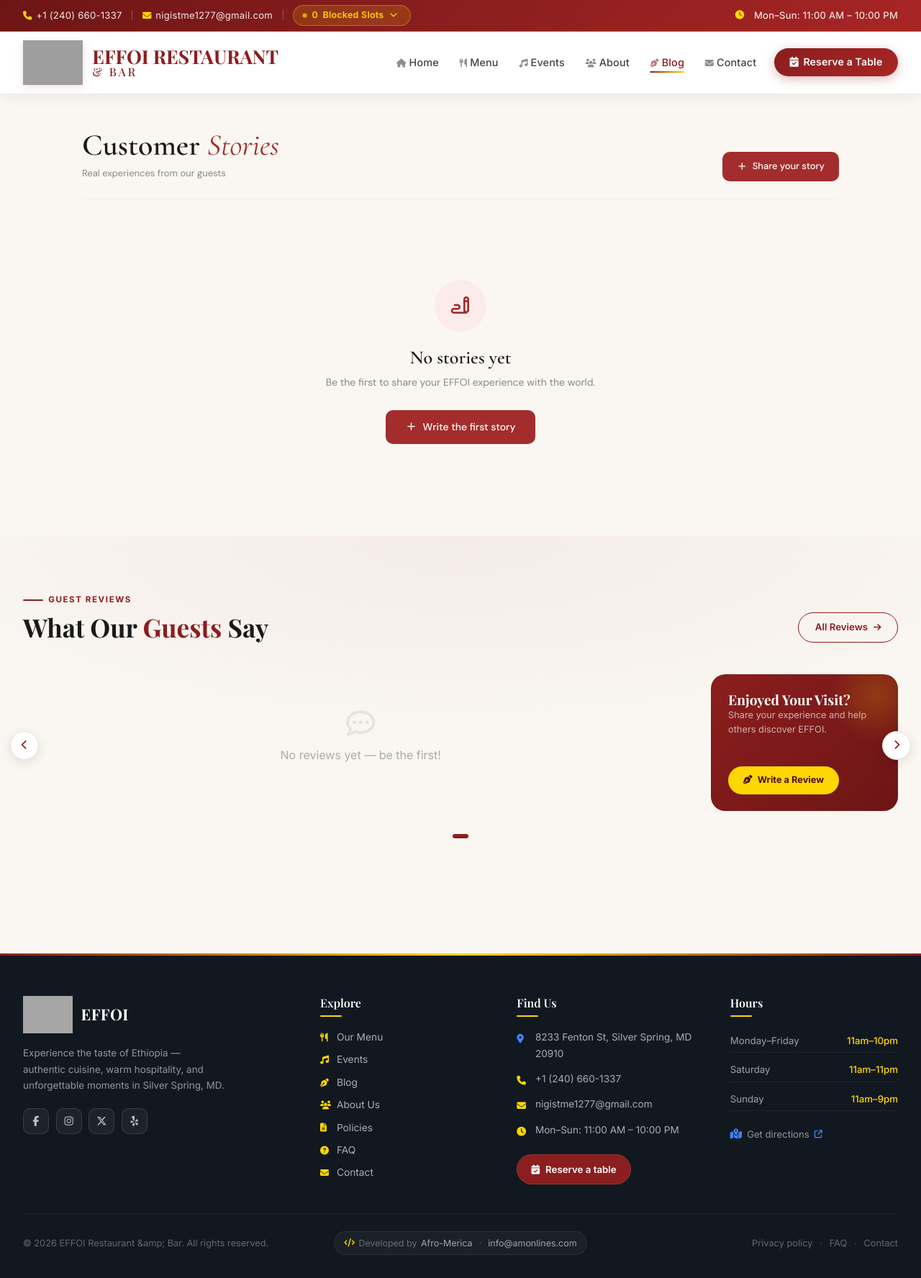
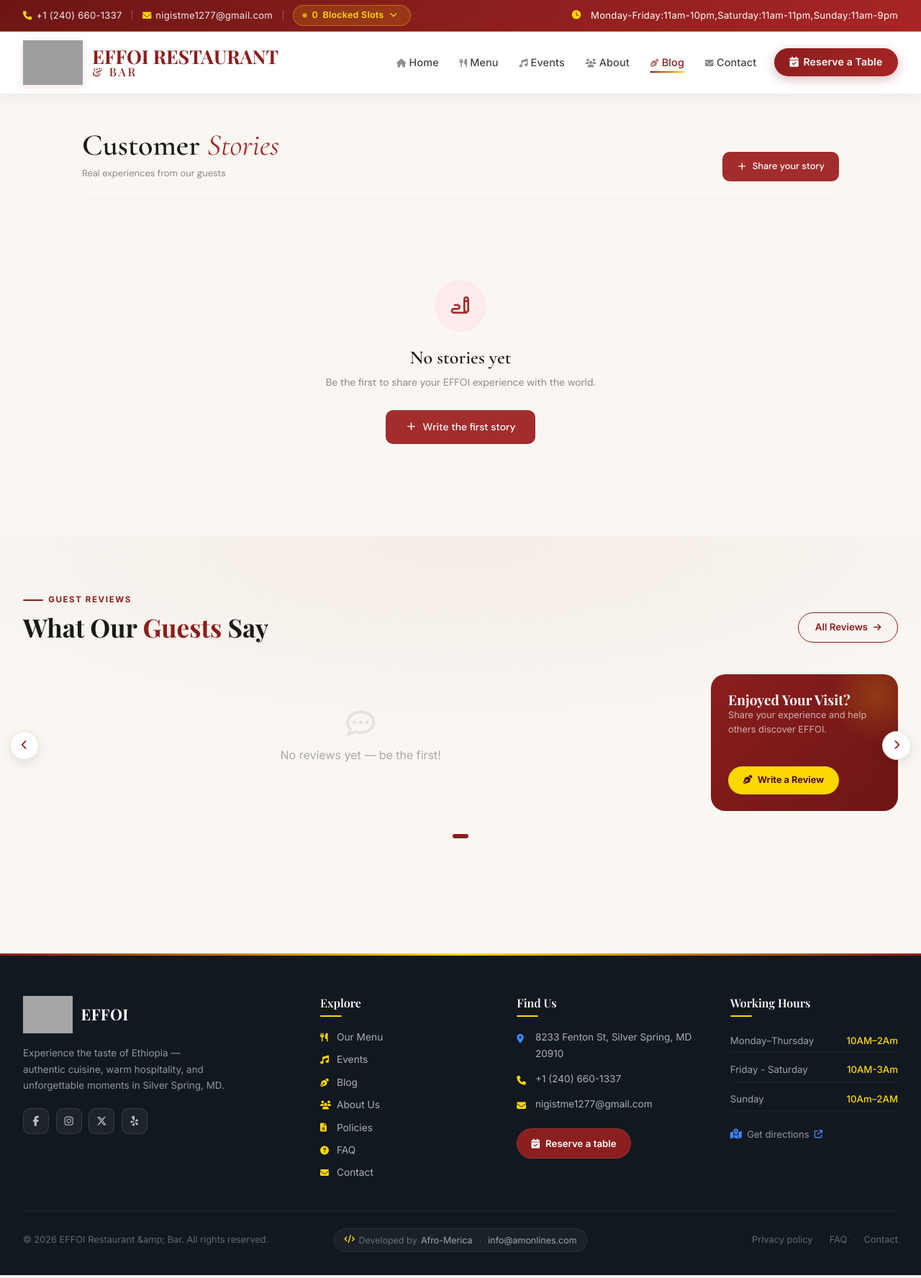
Before and after one commit to Tesfay-Tesfu/Effoi_Bar, a Flask app: page /blog in a window 1280 px wide. Shown: the whole page at 72% size. Run offline with Flask 3, Linux system fonts and the light colour scheme; data that the repository does not hold is empty; grey boxes are pictures that could not be loaded.

Commit message:
fixed working hours

```diff
--- a/frontend/templates/base.html
+++ b/frontend/templates/base.html
@@ -1448,7 +1448,7 @@
 
             <div class="top-bar-right">
                 <i class="fas fa-clock"></i>
-                <span>{{ settings.get('hours', 'Mon–Sun: 11:00 AM – 10:00 PM') }}</span>
+                <span>{{ settings.get('hours', 'Monday-Friday:11am-10pm,Saturday:11am-11pm,Sunday:11am-9pm') }}</span>
             </div>
         </div>
     </div>
@@ -1656,10 +1656,6 @@
                             <span class="ef-contact-icon" aria-hidden="true"><i class="fas fa-envelope"></i></span>
                             <a href="mailto:{{ settings.get('email', 'nigistme1277@gmail.com') }}">{{ settings.get('email', 'nigistme1277@gmail.com') }}</a>
                         </li>
-                        <li>
-                            <span class="ef-contact-icon" aria-hidden="true"><i class="fas fa-clock"></i></span>
-                            <span>{{ settings.get('hours', 'Mon–Sun: 11:00 AM – 10:00 PM') }}</span>
-                        </li>
                     </ul>
 
                     <!-- Reserve CTA -->
@@ -1670,9 +1666,9 @@
 
                 <!-- Col 4: Hours -->
                 <div class="ef-footer-col">
-                    <h3 class="ef-col-heading">Hours</h3>
+                    <h3 class="ef-col-heading">Working Hours</h3>
                     <ul class="ef-hours-list">
-                        {% set detailed_hours = settings.get('hours_detailed', 'Monday–Friday:11am–10pm,Saturday:11am–11pm,Sunday:11am–9pm') %}
+                        {% set detailed_hours = settings.get('hours_detailed', 'Monday–Thursday:10AM–2Am,Friday - Saturday:10AM-3Am,Sunday:10Am–2AM') %}
                         {% for hour in detailed_hours.split(',') %}
                             {% set parts = hour.split(':') %}
                             <li>
```
